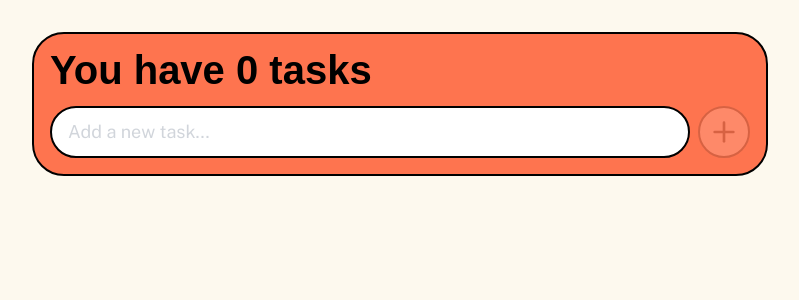
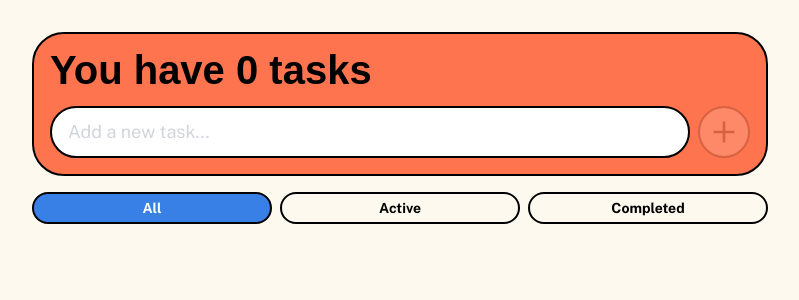
Before and after one commit to alvinarkansas/neo-todo, a React (Vite) app: page / in a window 1280 px wide. Shown: the top 300 px of the page, without its empty margins (240-1039 px from the left). Built offline with nearby package versions, Linux system fonts and the light colour scheme; a web font is replaced by a local one.

Commit message:
feat: filter todos

```diff
--- a/src/App.tsx
+++ b/src/App.tsx
@@ -1,11 +1,14 @@
 import { Plus } from "lucide-react";
+import { useEffect, useState } from "react";
+import { AnimatePresence } from "motion/react";
+import { TodoFilterButton } from "./components/TodoFilterButton";
 import { TodoItem } from "./components/TodoItem";
-import { useEffect, useState } from "react";
-import { Todo } from "./types/todo";
-import { AnimatePresence } from "motion/react";
+import { FILTER_OPTIONS } from "./constants";
+import type { FilterOption, Todo } from "./types/todo";
 
 function App() {
   const [newTodo, setNewTodo] = useState("");
+  const [filter, setFilter] = useState<FilterOption>("all");
   const [todos, setTodos] = useState<Todo[]>(() => {
     const savedTodos = localStorage.getItem("todos");
     return savedTodos ? JSON.parse(savedTodos) : [];
@@ -45,8 +48,21 @@ function App() {
     setTodos(updatedTodos);
   };
 
+  const filterTodo = (status: "all" | "active" | "completed") => {
+    switch (status) {
+      case "active":
+        return todos.filter((todo) => !todo.completed);
+      case "completed":
+        return todos.filter((todo) => todo.completed);
+      default:
+        return todos;
+    }
+  };
+
+  const filteredTodos = filterTodo(filter);
+
   return (
-    <div className="max-w-3xl mx-auto px-4 py-8">
+    <div className="sm:max-w-xl lg:max-w-3xl mx-auto px-4 py-8">
       <header className="p-4 bg-danger border-brutal mb-4">
         <h1 className="text-[40px] font-extrabold font-brutal leading-none mb-4">
           You have {activeTasks} tasks
@@ -63,6 +79,7 @@ function App() {
             onChange={(e) => setNewTodo(e.target.value)}
             placeholder="Add a new task..."
             className="px-4 py-2 text-lg bg-white border-brutal placeholder:text-gray-300 flex-1 outline-none"
+            size={1}
           />
           <button
             onClick={() => addTodo(newTodo)}
@@ -74,8 +91,23 @@ function App() {
         </div>
       </header>
 
+      <section className="flex gap-2 w-full mb-6">
+        {FILTER_OPTIONS.map((option) => {
+          return (
+            <TodoFilterButton
+              key={option.value}
+              label={option.label}
+              active={filter === option.value}
+              onClick={() => {
+                setFilter(option.value);
+              }}
+            />
+          );
+        })}
+      </section>
+
       <AnimatePresence initial={false}>
-        {(todos ?? []).map((todo) => {
+        {(filteredTodos ?? []).map((todo) => {
           return (
             <TodoItem
               key={todo.id}
--- /dev/null
+++ b/src/components/TodoFilterButton.tsx
@@ -0,0 +1,18 @@
+type Props = {
+  onClick: () => void;
+  label: string;
+  active?: boolean;
+};
+
+export const TodoFilterButton = ({ onClick, label, active = false }: Props) => {
+  return (
+    <button
+      onClick={onClick}
+      className={`p-1 border-brutal grow text-sm font-bold flex-1 ${
+        active ? "bg-info text-white" : "bg-light"
+      }`}
+    >
+      {label}
+    </button>
+  );
+};
--- a/src/components/TodoItem.tsx
+++ b/src/components/TodoItem.tsx
@@ -1,6 +1,5 @@
 import { Check, Trash, Undo } from "lucide-react";
 import { motion } from "motion/react";
-import { ease } from "../constants/animation";
 
 type Props = {
   text: string;
@@ -23,7 +22,7 @@ export const TodoItem = ({
       initial={{ height: 0, opacity: 0 }}
       animate={{ height: "auto", opacity: 1 }}
       exit={{ height: 0, opacity: 0 }}
-      transition={{ duration: 0.4, ease }}
+      transition={{ duration: 0.2, ease: "easeOut" }}
     >
       <motion.div
         layout
@@ -32,13 +31,14 @@ export const TodoItem = ({
         }`}
         initial={{
           opacity: 0,
-          y: -8,
+          x: -32,
           scale: 0.98,
           filter: "blur(4px)",
           marginTop: 0,
         }}
         animate={{
           opacity: 1,
+          x: 0,
           y: 0,
           scale: 1,
           filter: "blur(0px)",
@@ -51,7 +51,7 @@ export const TodoItem = ({
           filter: "blur(4px)",
           marginTop: 0,
         }}
-        transition={{ duration: 0.4, ease }}
+        transition={{ duration: 0.2, ease: "easeOut" }}
       >
         {completed ? (
           <Check size={20} />
--- a/src/constants/animation.ts
+++ /dev/null
@@ -1,3 +0,0 @@
-import type { Easing } from "motion";
-
-export const ease: Easing = [0.76, 0, 0.24, 1];
--- /dev/null
+++ b/src/constants/index.ts
@@ -0,0 +1,7 @@
+import { FilterOption } from "../types/todo";
+
+export const FILTER_OPTIONS: { label: string; value: FilterOption }[] = [
+  { label: "All", value: "all" },
+  { label: "Active", value: "active" },
+  { label: "Completed", value: "completed" },
+];
--- a/src/types/todo.ts
+++ b/src/types/todo.ts
@@ -3,3 +3,5 @@ export type Todo = {
   text: string;
   completed: boolean;
 };
+
+export type FilterOption = "all" | "active" | "completed";
```
